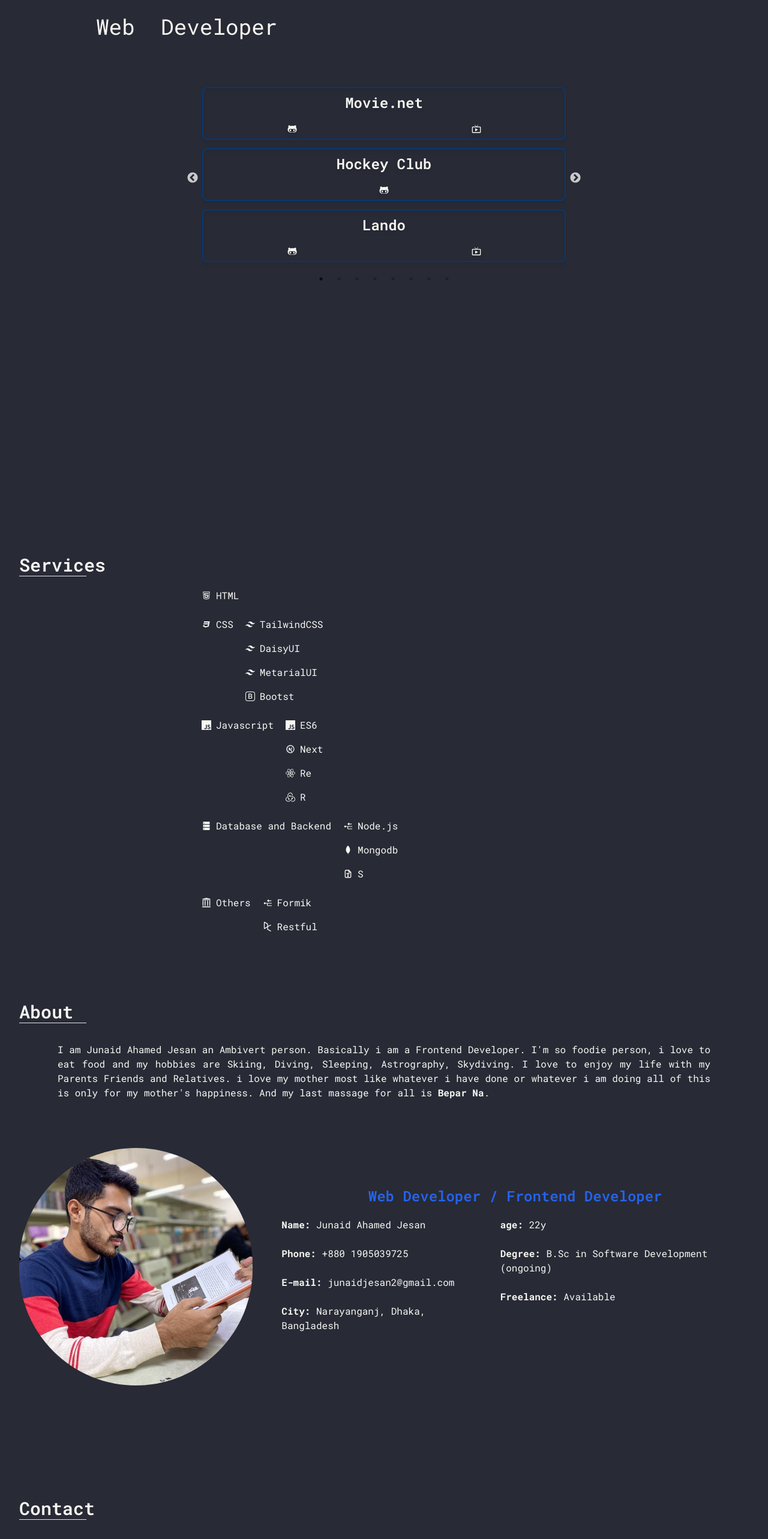
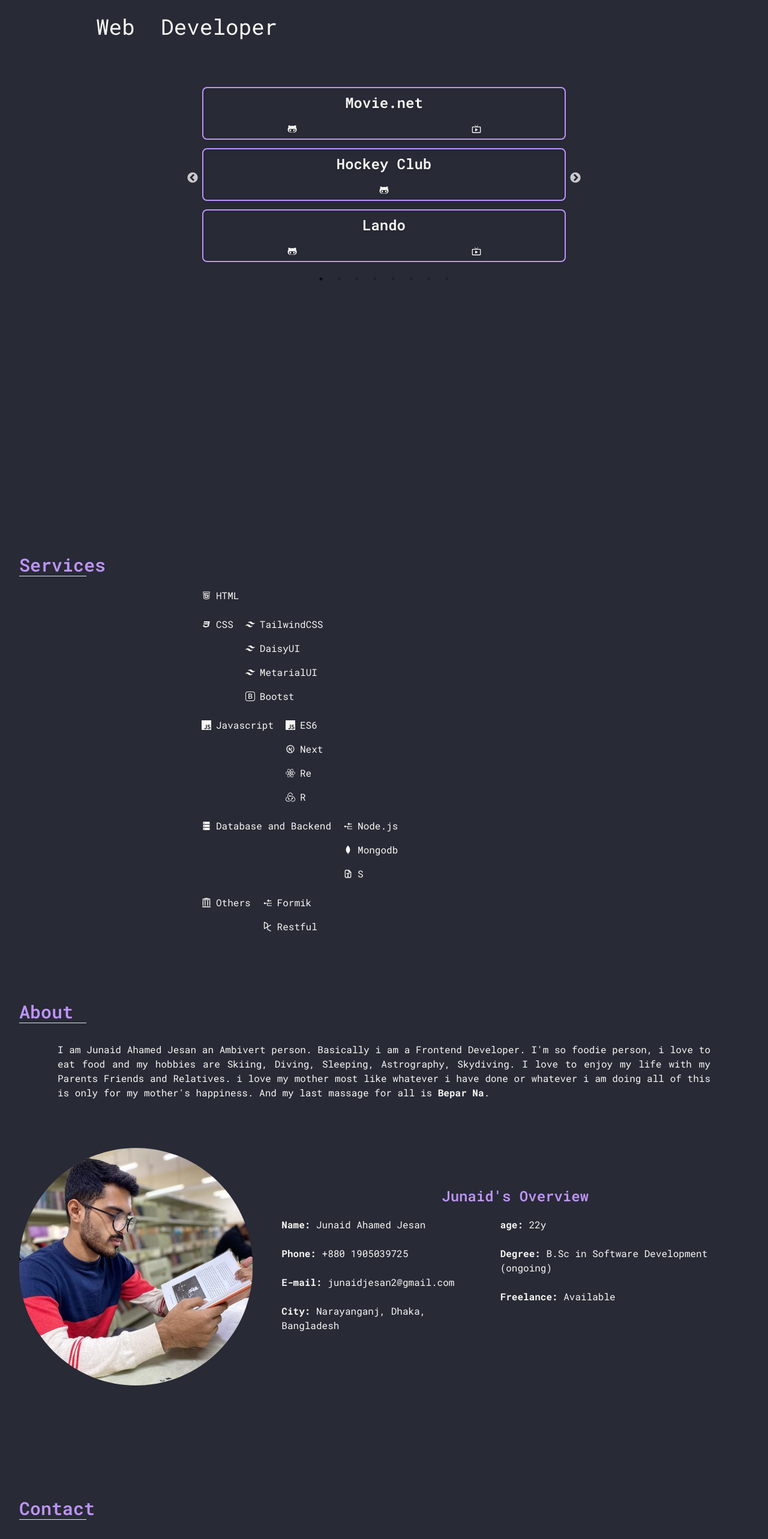
Before and after one commit to junaidjesan2/portfolio, a React (Create React App) app: page / in a window 1280 px wide. Shown: the part 108-2674 px from the top of the page at 60% size. Built offline with nearby package versions, Linux system fonts and the light colour scheme.

Commit message:
color changed

```diff
--- a/src/Components/Pages/About/About.js
+++ b/src/Components/Pages/About/About.js
@@ -10,7 +10,7 @@ const About = () => {
   return (
     <div className="my-10 min-h-screen">
       <div className="sticky top-1 py-8">
-        <h1 className="md:text-3xl text-xl flex gap-3 items-center text-start font-semibold">
+        <h1 className="md:text-3xl text-[#be94f9] text-xl flex gap-3 items-center text-start font-semibold">
           About
         </h1>
         <hr className="md:w-28 w-16" />
@@ -43,8 +43,8 @@ const About = () => {
           <img src={image} className="rounded-full" alt="" />
         </motion.div>
         <div className="w-full md:w-2/3 md:mt-16 my-10">
-          <h1 className="text-2xl font-semibold text-blue-600">
-            Web Developer / Frontend Developer
+          <h1 className="text-2xl font-semibold text-[#be94f9]">
+            Junaid's Overview
           </h1>
           <div className="md:flex text-start gap-10 justify-evenly md:mt-5 mt-3">
             <div className="md:space-y-6 space-y-2">
--- a/src/Components/Pages/Contact/Contact.js
+++ b/src/Components/Pages/Contact/Contact.js
@@ -32,7 +32,7 @@ const Contact = () => {
     <>
       <div className="min-h-screen my-5">
         <div className="sticky top-3 py-5">
-          <h1 className="md:text-3xl text-xl flex gap-3 items-center text-start font-semibold">
+          <h1 className="md:text-3xl text-[#be94f9] text-xl flex gap-3 items-center text-start font-semibold">
             Contact
           </h1>
           <hr className="md:w-28 w-16" />
--- /dev/null
+++ b/src/Components/Pages/Gallery/Gallery.js
@@ -0,0 +1,25 @@
+import React from "react";
+import Masonry, { ResponsiveMasonry } from "react-responsive-masonry";
+import ProjectImage from "../../../data/ProjectsImage";
+
+export default function Galley() {
+  return (
+    <div>
+      <div className="sticky top-3 py-5">
+        <h1 className="md:text-3xl text-[#be94f9] text-xl flex gap-3 items-center text-start font-semibold">
+          Gallery
+        </h1>
+        <hr className="md:w-28 w-16" />
+      </div>
+      <div className="my-28">
+        <ResponsiveMasonry columnsCountBreakPoints={{ 300: 1, 500: 2, 900: 3 }}>
+          <Masonry columnsCount={3} gutter="10px">
+            {ProjectImage.map((image) => (
+              <img key={image.id} src={image.src} />
+            ))}
+          </Masonry>
+        </ResponsiveMasonry>
+      </div>
+    </div>
+  );
+}
--- a/src/Components/Pages/Gellary/Gellary.js
+++ /dev/null
@@ -1,17 +0,0 @@
-import React from "react";
-import Masonry, { ResponsiveMasonry } from "react-responsive-masonry";
-import ProjectImage from "../../../data/ProjectsImage";
-
-export default function Gellary() {
-  return (
-    <div>
-      <ResponsiveMasonry columnsCountBreakPoints={{ 300: 1, 500: 2, 900: 3 }}>
-        <Masonry columnsCount={3} gutter="10px">
-          {ProjectImage.map((image) => (
-            <img key={image.id} src={image.src} />
-          ))}
-        </Masonry>
-      </ResponsiveMasonry>
-    </div>
-  );
-}
--- a/src/Components/Pages/Home/Home.js
+++ b/src/Components/Pages/Home/Home.js
@@ -38,7 +38,7 @@ const Home = () => {
             <Slider {...settings}>
               {Projects.map((data) => (
                 <>
-                  <div className="drop-shadow-md py-2 md:mb-3 border-2 border-[#063970] rounded-lg">
+                  <div className="drop-shadow-md py-2 md:mb-3 border-2 border-[#be94f9] rounded-lg">
                     <div key={data.id}>
                       <p className="md:text-2xl text-lg font-semibold text-center align-middle">
                         {data.name}
--- a/src/Components/Pages/Root/Root.js
+++ b/src/Components/Pages/Root/Root.js
@@ -3,8 +3,8 @@ import Services from "../Services/Services";
 import About from "../About/About";
 import Contact from "../Contact/Contact";
 import Home from "../Home/Home";
-import Gellary from "../Gellary/Gellary";
 import Footer from "../../shared/Footer/Footer";
+import Gallery from "../Gallery/Gallery";
 
 export default function Root() {
   return (
@@ -13,7 +13,7 @@ export default function Root() {
       <Services></Services>
       <About></About>
       <Contact></Contact>
-      <Gellary></Gellary>
+      <Gallery></Gallery>
       <Footer></Footer>
     </div>
   );
--- a/src/Components/Pages/Services/Services.js
+++ b/src/Components/Pages/Services/Services.js
@@ -23,7 +23,7 @@ const Services = () => {
   return (
     <div className="  my-20">
       <div className=" sticky top-3 py-5">
-        <h1 className="md:text-3xl text-xl flex gap-3 items-center text-start font-semibold">
+        <h1 className="md:text-3xl text-[#be94f9] text-xl flex gap-3 items-center text-start font-semibold">
           Services
         </h1>
         <hr className="md:w-28 w-16" />
```
